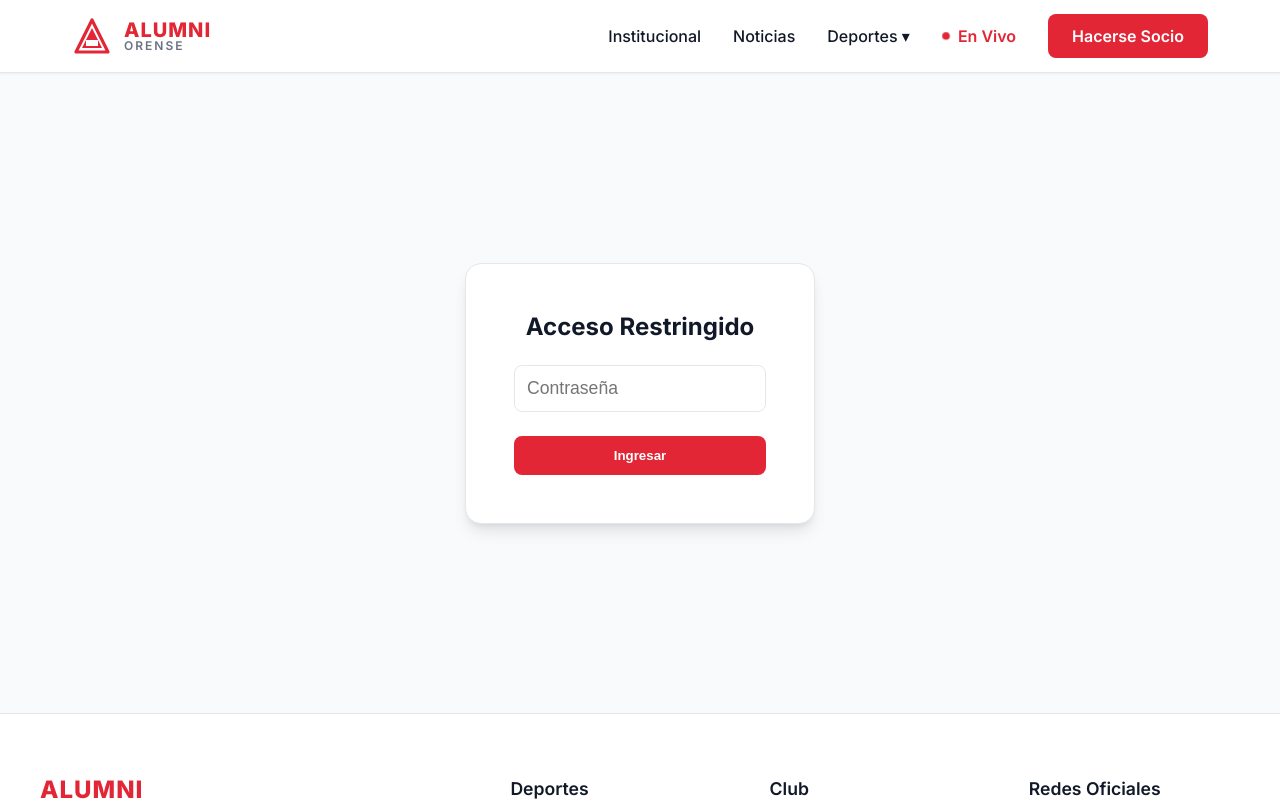
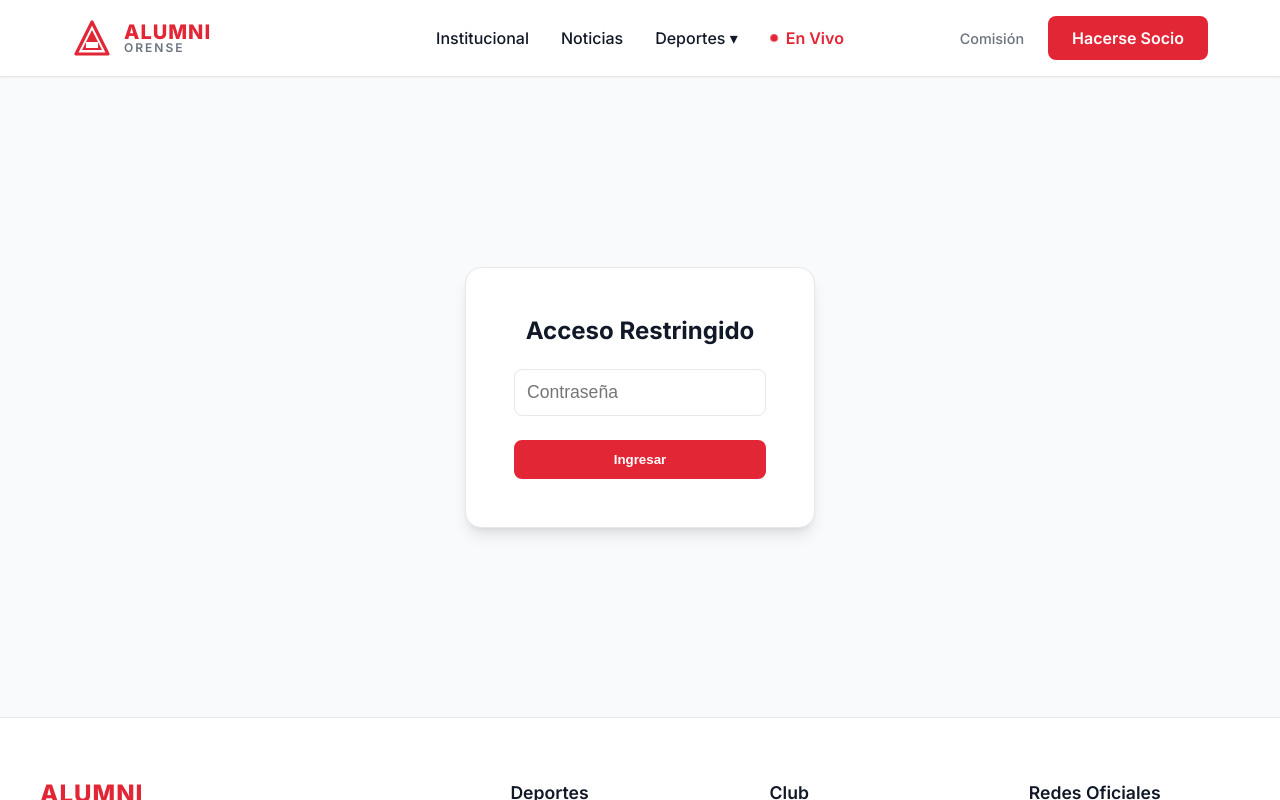
Before and after one commit to radioprolait/ALUMNI, a Next.js app: page /admin in a window 1280 px wide. Built offline with nearby package versions, Linux system fonts and the light colour scheme.

Commit message:
Centrar menu y boton Comision

```diff
--- a/src/components/Header.module.css
+++ b/src/components/Header.module.css
@@ -46,6 +46,31 @@
   display: flex;
   align-items: center;
   gap: 2rem;
+}
+
+@media (min-width: 769px) {
+  .nav {
+    position: absolute;
+    left: 50%;
+    transform: translateX(-50%);
+  }
+}
+
+.actions {
+  display: flex;
+  align-items: center;
+  gap: 1.5rem;
+}
+
+.adminLink {
+  font-weight: 500;
+  color: var(--color-text-muted);
+  font-size: 0.9rem;
+  transition: color 0.2s;
+}
+
+.adminLink:hover {
+  color: var(--color-primary);
 }
 
 .navLink {
--- a/src/components/Header.tsx
+++ b/src/components/Header.tsx
@@ -46,6 +46,9 @@ export default function Header() {
           </nav>
 
           <div className={styles.actions}>
+            <Link href="/admin" className={styles.adminLink} onClick={() => setMenuOpen(false)}>
+              Comisión
+            </Link>
             <Link href="/socios/hacerse-socio" className="btn-primary" onClick={() => setMenuOpen(false)}>
               Hacerse Socio
             </Link>
```
